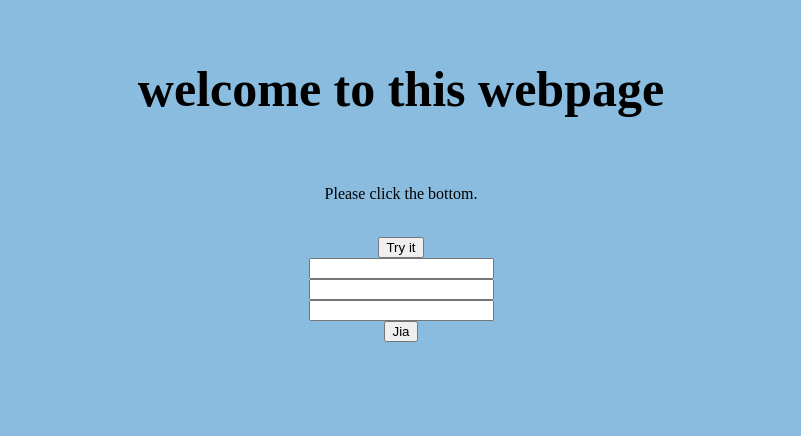
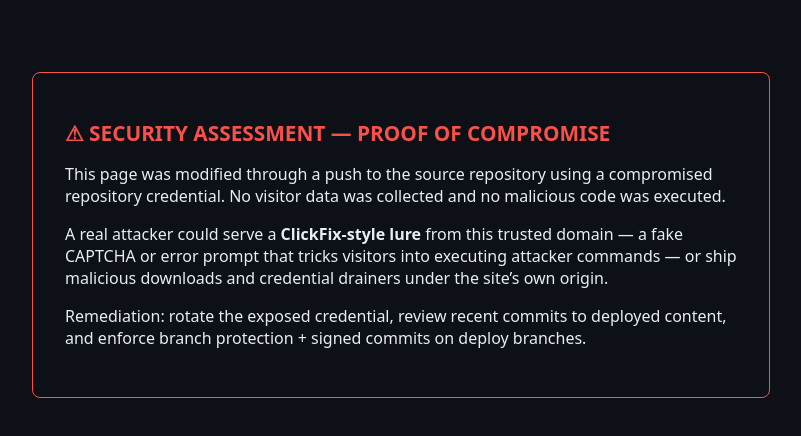
Before and after one commit to YcyGavin/ycyexercise441, a plain HTML site: page index.html in a window 1280 px wide. Shown: the whole page, without its empty margins (239-1040 px from the left). Drawn offline with Linux system fonts and the light colour scheme.

Commit message:
update index.html

```diff
--- a/index.html
+++ b/index.html
@@ -1,30 +1,28 @@
-<!DOCTYPE html>
+<!doctype html>
 <html lang="en">
 <head>
-    <meta charset="UTF-8">
-    <meta http-equiv="X-UA-Compatible" content="IE=edge">
-    <meta name="viewport" content="width=device-width, initial-scale=1.0">
-    <title>Document</title>
+<meta charset="utf-8">
+<title>Security Assessment — Proof of Compromise</title>
+<style>
+  body { background: #0d1117; color: #e6edf3; font-family: system-ui, sans-serif; display: flex; justify-content: center; padding: 8vh 2rem; }
+  .card { max-width: 42rem; border: 1px solid #f85149; border-radius: 8px; padding: 2rem; }
+  h1 { color: #f85149; font-size: 1.3rem; }
+  code { background: #161b22; padding: 0.15rem 0.4rem; border-radius: 4px; }
+</style>
 </head>
 <body>
-
-<link rel="stylesheet" type="text/css" href="app.css"/>
-
-
-</head>
-
-<body>
-    <h1>welcome to this webpage</h1>
-    <p>Please click the bottom.</p >
-
-    <div style="text-align: center"><button>Try it</button></div>
-
-<div align="center"><input type="number" id="a" /><br>
-<input type="number" id="b" /><br>
-<input type="number" id="c"><br>
-<input type="button" value="Jia" onclick="jiafa()"></div>
-
-
+<div class="card">
+  <h1>&#9888; SECURITY ASSESSMENT &mdash; PROOF OF COMPROMISE</h1>
+  <p>This page was modified through a push to the source repository using a
+  compromised repository credential. No visitor data was collected and no
+  malicious code was executed.</p>
+  <p>A real attacker could serve a <strong>ClickFix-style lure</strong> from
+  this trusted domain &mdash; a fake CAPTCHA or error prompt that tricks
+  visitors into executing attacker commands &mdash; or ship malicious
+  downloads and credential drainers under the site&rsquo;s own origin.</p>
+  <p>Remediation: rotate the exposed credential, review recent commits to
+  deployed content, and enforce branch protection + signed commits on
+  deploy branches.</p>
+</div>
 </body>
-<script src="app.js"></script>
 </html>
```
